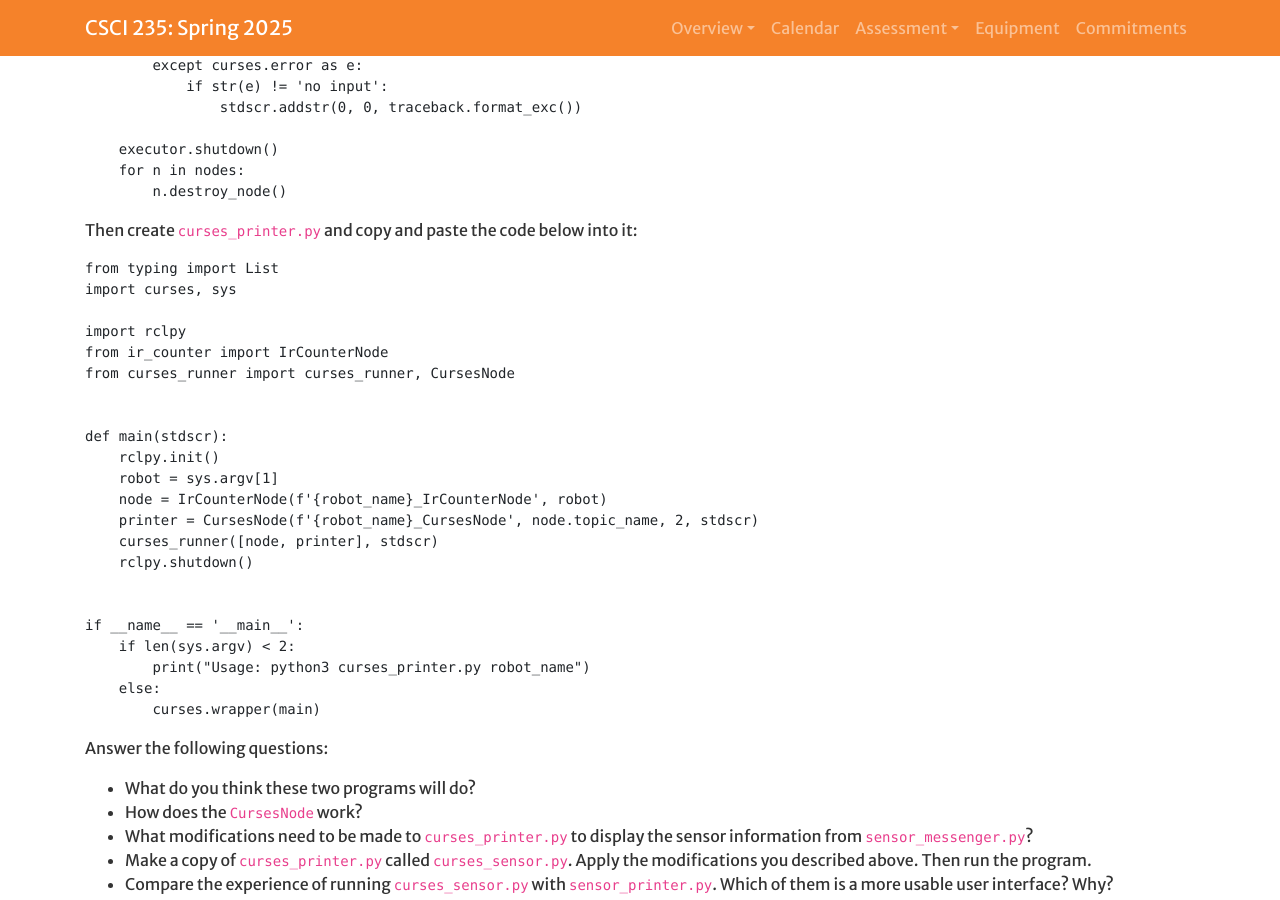
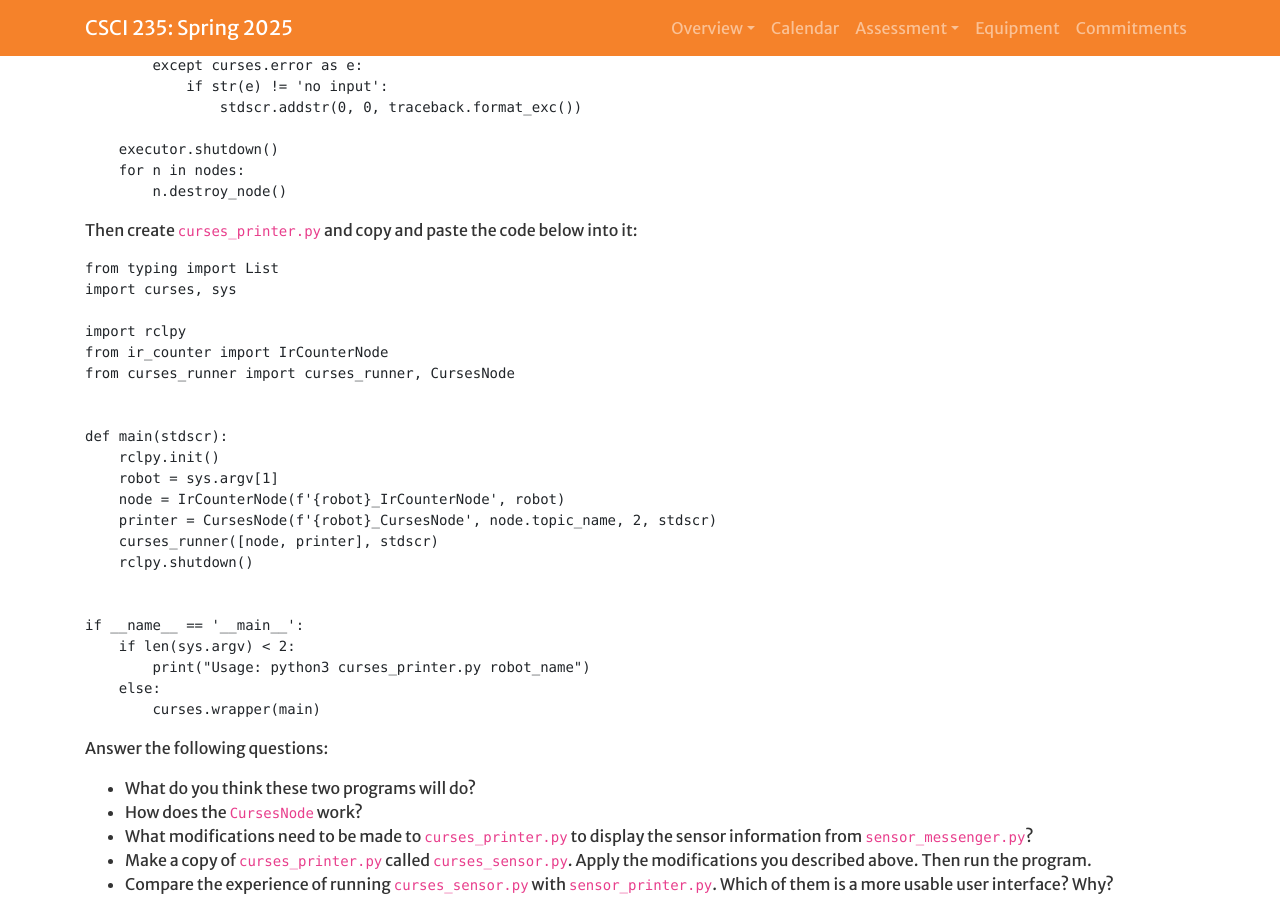
Before and after one commit to Hendrix-CS/csci235, a Jekyll site: the page built from activities/publications.md, in a window 1280 px wide and 900 px high, scrolled down 3592 px. Built offline with Jekyll 4.4.1, drawn with Linux system fonts in a browser that asks for light colours; a script that is not in the unit is left out; our own code applies the rules of GitHub Pages for plain Markdown files.

```diff
--- a/activities/publications.md
+++ b/activities/publications.md
@@ -204,8 +204,8 @@
 def main(stdscr):
     rclpy.init()
     robot = sys.argv[1]
-    node = IrCounterNode(f'{robot_name}_IrCounterNode', robot)
-    printer = CursesNode(f'{robot_name}_CursesNode', node.topic_name, 2, stdscr)
+    node = IrCounterNode(f'{robot}_IrCounterNode', robot)
+    printer = CursesNode(f'{robot}_CursesNode', node.topic_name, 2, stdscr)
     curses_runner([node, printer], stdscr)
     rclpy.shutdown()
 
```
Also changed, not shown: activities/subscriptions.md (+1 -2 lines).
